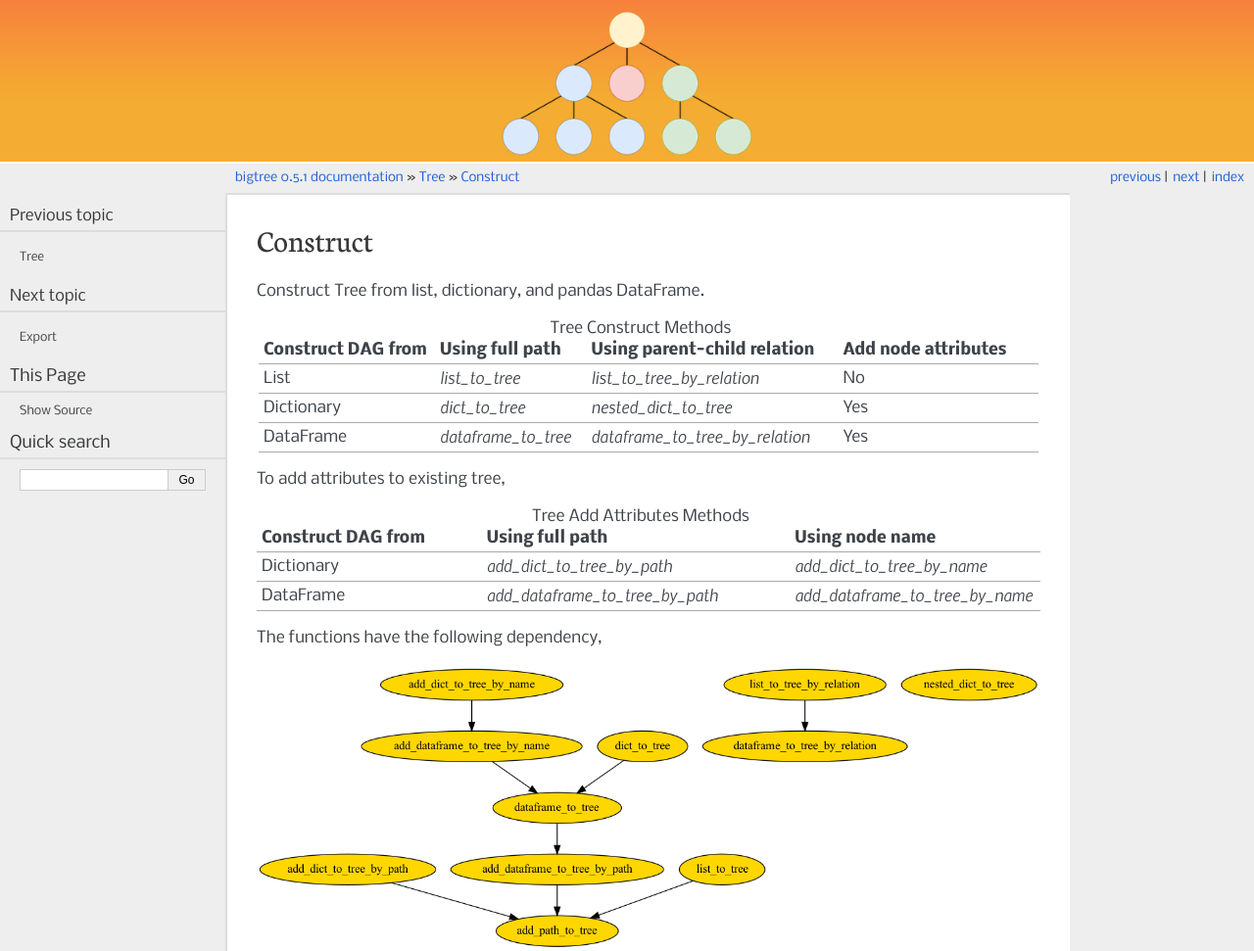
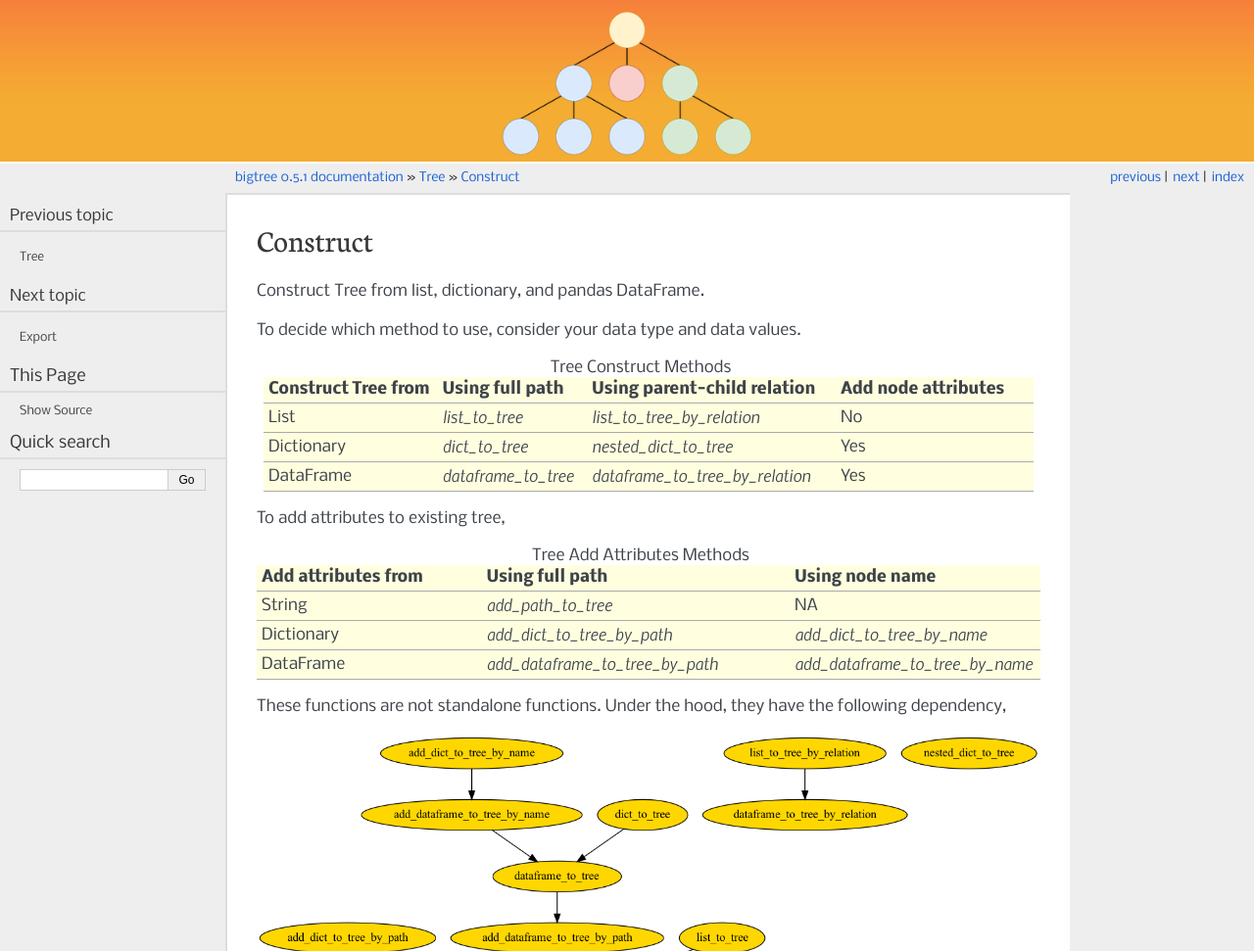
Before and after one commit to kayjan/bigtree, a Sphinx documentation site: the page built from docs/source/bigtree/tree/construct.rst, in a window 1280 px wide, cut to the strip 0-971 px from the top of the page. Shown: the whole strip at 98% size. Built offline with Sphinx 7.4.7, drawn with Linux system fonts in a browser that asks for light colours.

Commit message:
modify docs

```diff
--- a/docs/source/_static/custom.css
+++ b/docs/source/_static/custom.css
@@ -22,3 +22,15 @@ a, a:visited {
 a:hover {
     color: black;
 }
+
+/* Container */
+.highlight {
+    background: lightyellow;
+}
+table {
+    background: lightyellow;
+}
+.sphinxsidebar {
+    overflow-y: hidden;
+    overflow-x: hidden;
+}
--- a/docs/source/bigtree/dag/construct.rst
+++ b/docs/source/bigtree/dag/construct.rst
@@ -20,7 +20,8 @@ Construct Directed Acyclic Graph (DAG) from list, dictionary, and pandas DataFra
      - `dataframe_to_dag`
      - Yes
 
-The functions have the following dependency,
+These functions are not standalone functions.
+Under the hood, they have the following dependency,
 
 .. image:: ../../../../assets/dag_construct.png
    :alt: DAG Constructor Dependency Diagram
--- a/docs/source/bigtree/tree/construct.rst
+++ b/docs/source/bigtree/tree/construct.rst
@@ -3,12 +3,13 @@ Construct
 
 Construct Tree from list, dictionary, and pandas DataFrame.
 
+To decide which method to use, consider your data type and data values.
 
 .. list-table:: Tree Construct Methods
    :widths: 35 30 50 40
    :header-rows: 1
 
-   * - Construct DAG from
+   * - Construct Tree from
      - Using full path
      - Using parent-child relation
      - Add node attributes
@@ -32,9 +33,12 @@ To add attributes to existing tree,
    :widths: 30 40 30
    :header-rows: 1
 
-   * - Construct DAG from
+   * - Add attributes from
      - Using full path
      - Using node name
+   * - String
+     - `add_path_to_tree`
+     - NA
    * - Dictionary
      - `add_dict_to_tree_by_path`
      - `add_dict_to_tree_by_name`
@@ -42,7 +46,8 @@ To add attributes to existing tree,
      - `add_dataframe_to_tree_by_path`
      - `add_dataframe_to_tree_by_name`
 
-The functions have the following dependency,
+These functions are not standalone functions.
+Under the hood, they have the following dependency,
 
 .. image:: ../../../../assets/tree_construct.png
    :alt: Tree Constructor Dependency Diagram
```
Also changed, not shown: 2 other files.
